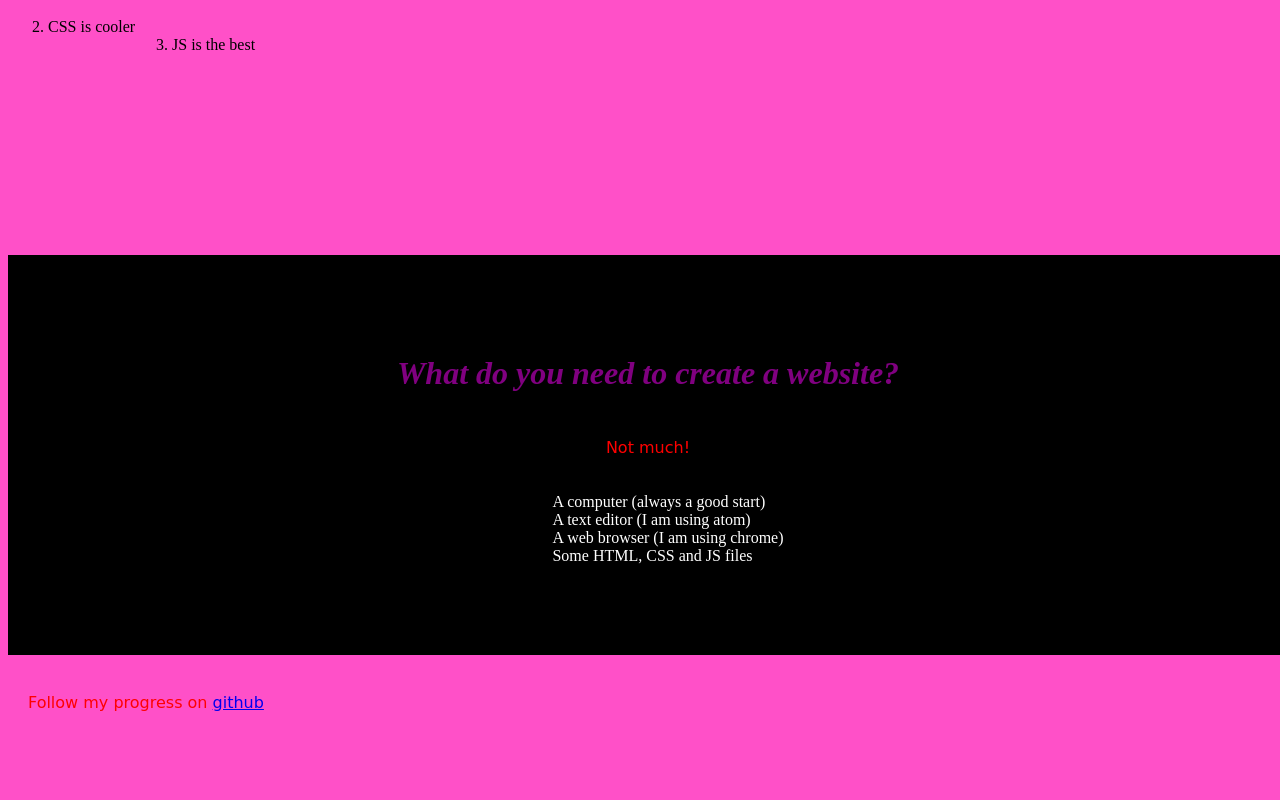
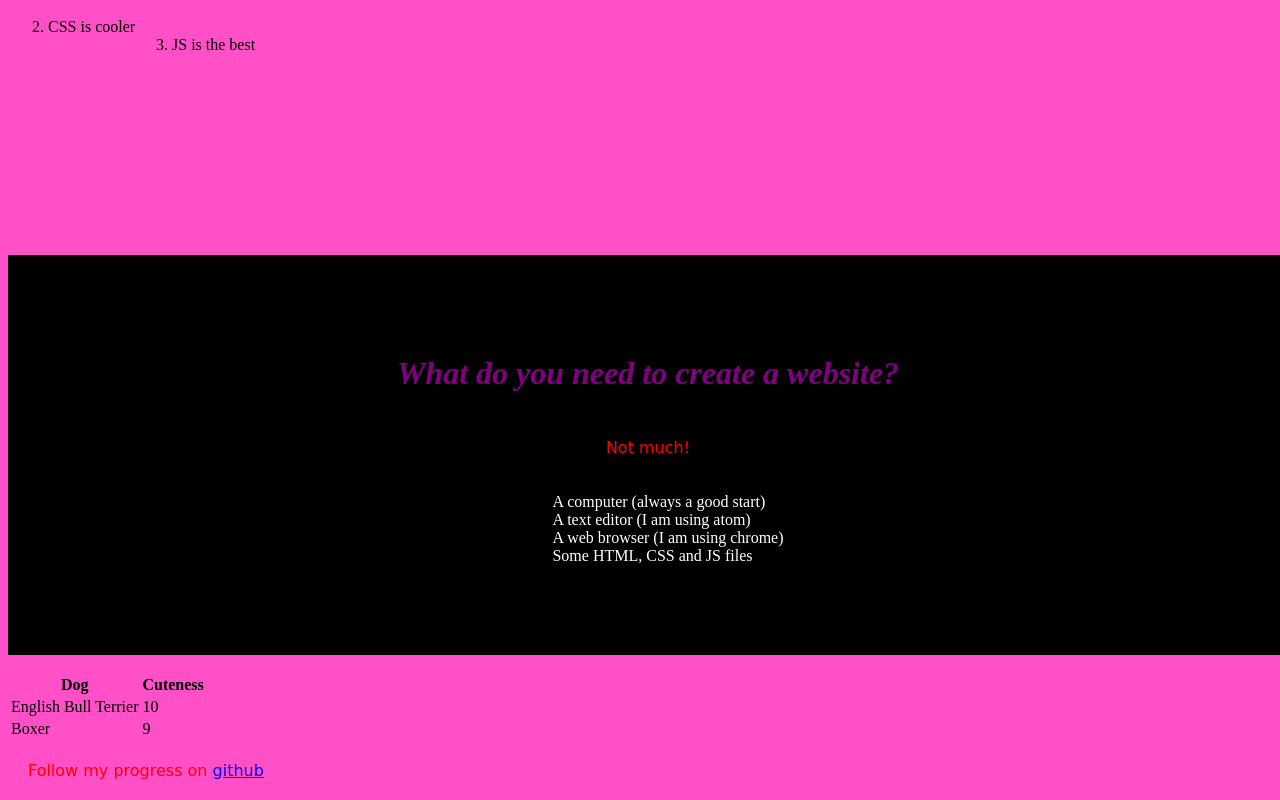
Before and after one commit to barahslake/Coding_Course, a plain HTML site: page index.html in a window 1280 px wide. Shown: the part 767-1567 px from the top of the page. Before the commit the page ends 1499 px from the top, so only its background shows below. Drawn offline with Linux system fonts and the light colour scheme.

Commit message:
Added table to index

```diff
--- a/index.html
+++ b/index.html
@@ -43,6 +43,21 @@ Everyone should learn to code, here are some pretty good reasons why...
 
 <br>
 
+<table class='table'>
+  <tr>
+    <th>Dog</th>
+    <th>Cuteness</th>
+  </tr>
+  <tr>
+    <td>English Bull Terrier</td>
+    <td>10</td>
+  </tr>
+  <tr>
+    <td>Boxer</td>
+    <td>9</td>
+  </tr>
+</table>
+
 <p>Follow my progress on <a href="https://githib.com"> github</a></p>
 
 </body>
```
